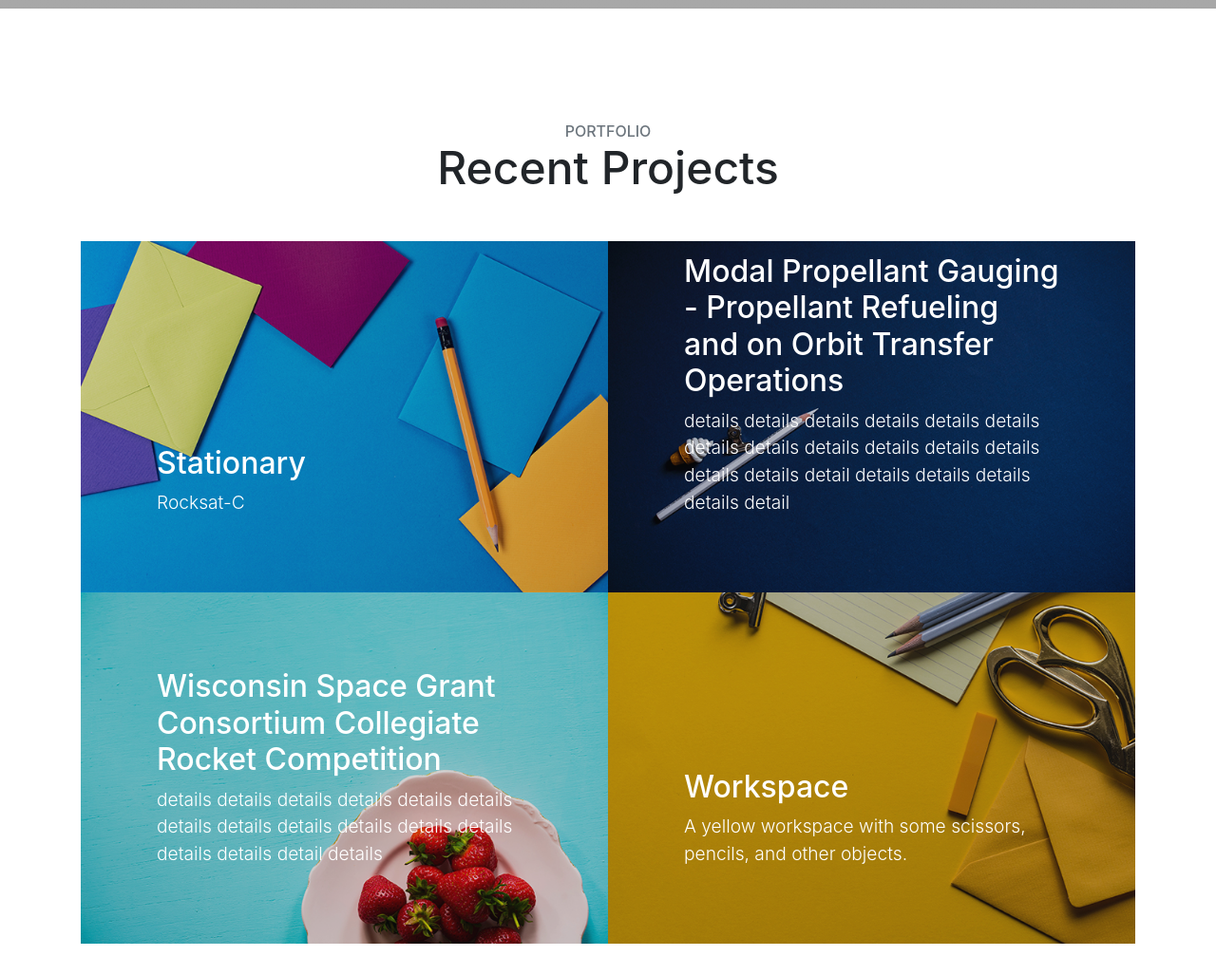
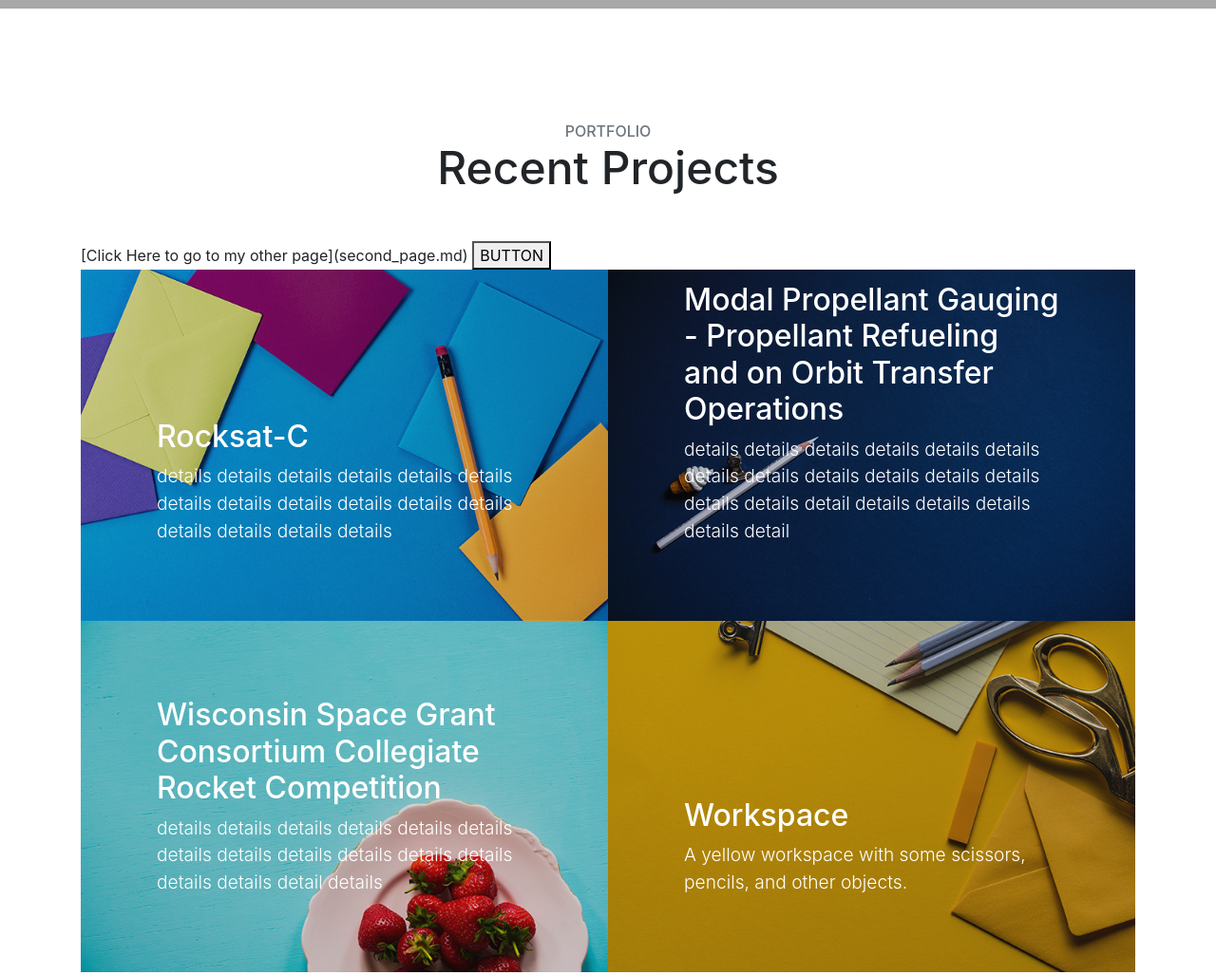
Before and after one commit to FelicityDaniels/FelicityDanie.github.io, a website with bundled scripts: page index.html in a window 1280 px wide. Shown: the part 2540-3567 px from the top of the page at 95% size. Built offline with nearby package versions, Linux system fonts and the light colour scheme; grey boxes are pictures that could not be loaded.

Commit message:
Update index.html

```diff
--- a/index.html
+++ b/index.html
@@ -144,18 +144,22 @@
       <div class="content-section-heading text-center">
         <h3 class="text-secondary mb-0">Portfolio</h3>
         <h2 class="mb-5">Recent Projects</h2>
+        <!-- *************************Figure out how to get this to link to another page ****************************** -->
       </div>
+      [Click Here to go to my other page](second_page.md)
+      <button onclick="document.location='second_page.md'">BUTTON</button>
       <div class="row no-gutters">
         <div class="col-lg-6">
           <a class="portfolio-item" href="#!">
             <div class="caption">
               <div class="caption-content">
-                <div class="h2">Stationary</div>
-                <p class="mb-0">Rocksat-C</p>
+                <div class="h2">Rocksat-C</div>
+                <p class="mb-0"> details details details details details details details details details details details details details details details details</p>
               </div>
             </div>
             <img class="img-fluid" src="img/portfolio-1.jpg" alt="">
           </a>
+
         </div>
         <div class="col-lg-6">
           <a class="portfolio-item" href="#!">
```
